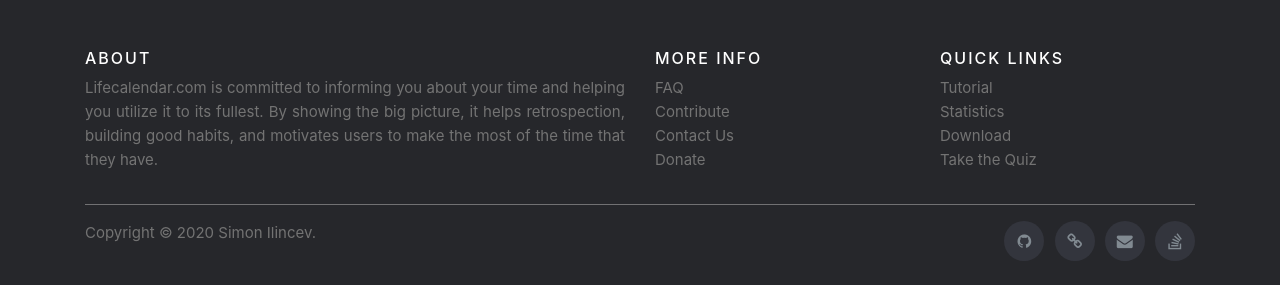
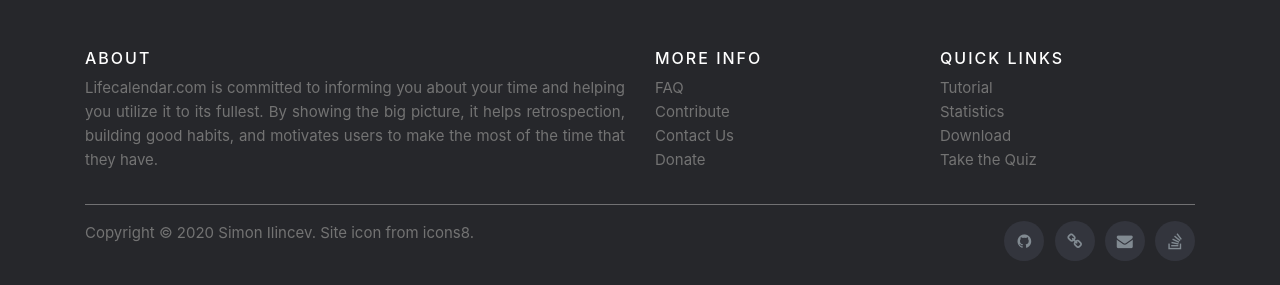
Before and after one commit to Destaq/life-calendar, a Python web app: template templates/download.html in a window 1280 px wide. Shown: the part 751-1036 px from the top of the page. Run offline with Jinja, Linux system fonts and the light colour scheme; the template is opened without the code that fills it, so the values that code supplies are empty; some libraries are stand-ins or nearby versions.

Commit message:
credit icons8 for icon under free license

```diff
--- a/templates/base.html
+++ b/templates/base.html
@@ -96,6 +96,7 @@
                         utilize it to its fullest. By showing the big picture, it helps retrospection, building good
                         habits, and motivates users to
                         make the most of the time that they have.
+                    </p>
                 </div>
 
                 <div class="col-xs-6 col-md-3">
@@ -125,7 +126,7 @@
                 <div class="col-md-8 col-sm-6 col-xs-12">
                     <p class="copyright-text">Copyright &copy; 2020
                         <a href="https://www.simonilincev.com/">Simon Ilincev</a>.
-                    </p>
+                        Site icon from <a href="https://www.icons8.com">icons8</a>.<p>
                 </div>
 
                 <div class="col-md-4 col-sm-6 col-xs-12">
```
